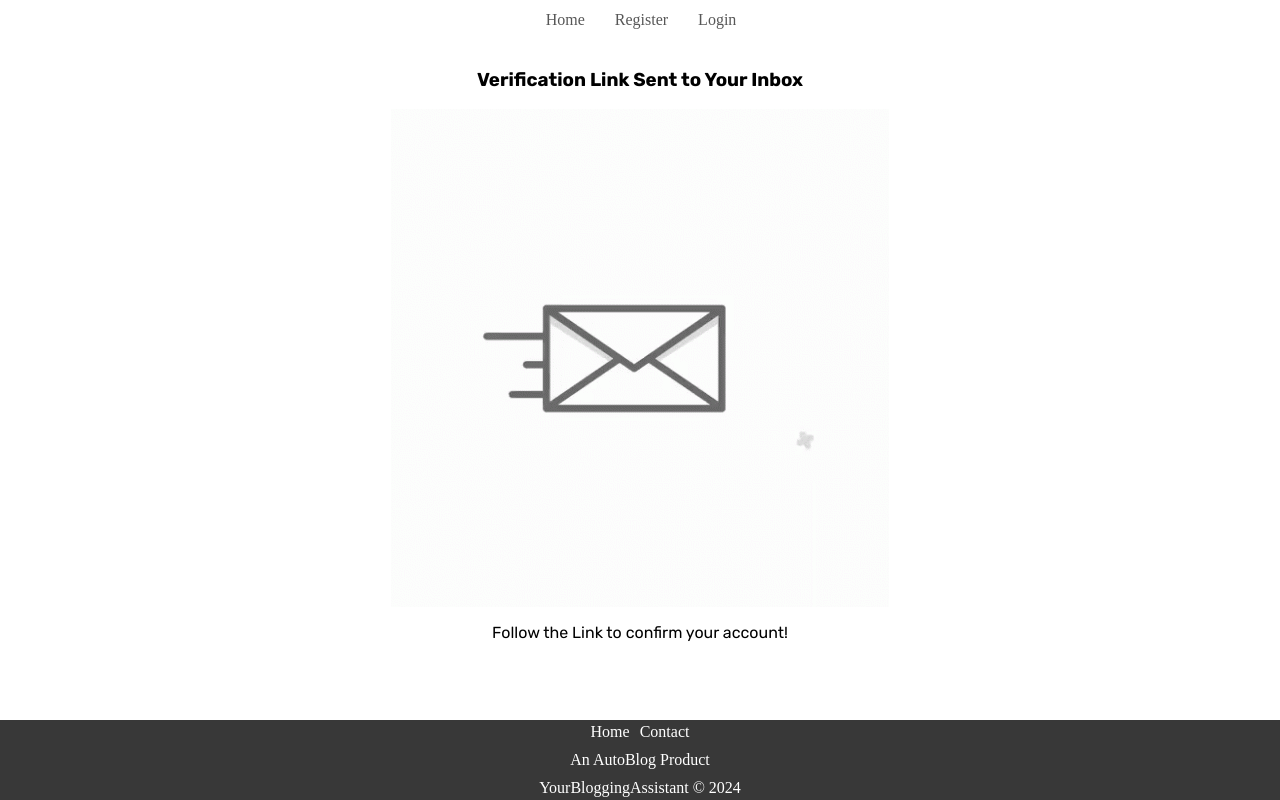
After one commit to Dlang-max/AutoBlog_Django_App, a Django app: page /verification/ in a window 1280 px wide. The commit adds this page. Run offline with Django 4.2, Linux system fonts and the light colour scheme; parts of the project's set-up code (start-up, migrations or seed data) failed here and were passed over.

Commit message:
added page that user gets redirected to after they first signup

```diff
--- a/mysite/autoblog/auth_views.py
+++ b/mysite/autoblog/auth_views.py
@@ -38,7 +38,7 @@ def register(request):
             user.save()
 
             send_verification_email(email=email, key=key)
-            return redirect("login")
+            return redirect("verification")
 
     return render(request, "autoblog/register.html")
 
@@ -50,6 +50,9 @@ def send_verification_email(email='', key=''):
     message = EmailMessage(subject=subject, body=html_message, from_email=host, to=[email])
     message.content_subtype = "html"
     message.send()
+
+def verification(request):
+    return render(request, "autoblog/verification.html")
 
 @csrf_exempt
 def verify_email(request, key):
--- a/mysite/autoblog/static/autoblog/style.css
+++ b/mysite/autoblog/static/autoblog/style.css
@@ -254,6 +254,18 @@ section {
 #typed-output {
     font-family: "Major Mono Display", monospace;
     font-size: xx-large;
+}
+
+/*
+* Verification
+*/
+.verification-container {
+    font-family: var(--font);
+    padding: 10px;
+    display: flex;
+    flex-direction: column;
+    justify-content: center;
+    align-items: center;
 }
 
 /*
--- a/mysite/autoblog/templates/autoblog/base.html
+++ b/mysite/autoblog/templates/autoblog/base.html
@@ -31,7 +31,6 @@
                 {% if user.is_authenticated %}
                     <li class="nav-item"><a class="nav-link" href="{% url 'generate_blog' %}">Write</a></li>
                     <li class="nav-item"><a class="nav-link" href="{% url 'member_dashboard' %}">Dashboard</a></li>
-                    <li class="nav-item"><a class="nav-link" href="{% url 'contact' %}">Contact</a></li>
                     <li class="nav-item"><a class="nav-link" href="{% url 'pay' %}">Account</a></li>
                     <li class="nav-item"><a class="nav-link" href="{% url 'logout' %}">Logout</a></li>
                 {% else %}
--- /dev/null
+++ b/mysite/autoblog/templates/autoblog/verification.html
@@ -0,0 +1,12 @@
+{% extends "autoblog/base.html" %}
+
+{% block title %}Check Email Inbox{% endblock %}
+
+{% block content %}
+<div class="verification-container">
+    <h3 class="verification-header">Verification Link Sent to Your Inbox</h3>
+    <img src="/media/websiteImages/mail-download.gif" alt="Envelope flying through air">
+    <p>Follow the Link to confirm your account!</p>
+</div>
+
+{% endblock %}
--- a/mysite/mysite/urls.py
+++ b/mysite/mysite/urls.py
@@ -28,6 +28,7 @@ urlpatterns = [
     path('register/', auth_views.register, name='register'),
     path('login/', auth_views.login, name='login'),
     path('logout/', auth_views.logout, name='logout'),
+    path('verification/', auth_views.verification, name='verification'),
     path('verifyEmail/<str:key>/', auth_views.verify_email, name='verify_email'),
     path('memberInfo/', member_views.member_info, name='member_info'),
     path('generateBlog/', member_views.generate_blog, name='generate_blog'),
```
Also changed, not shown: mysite/web/mediafiles/websiteImages/mail-download.gif (added).
